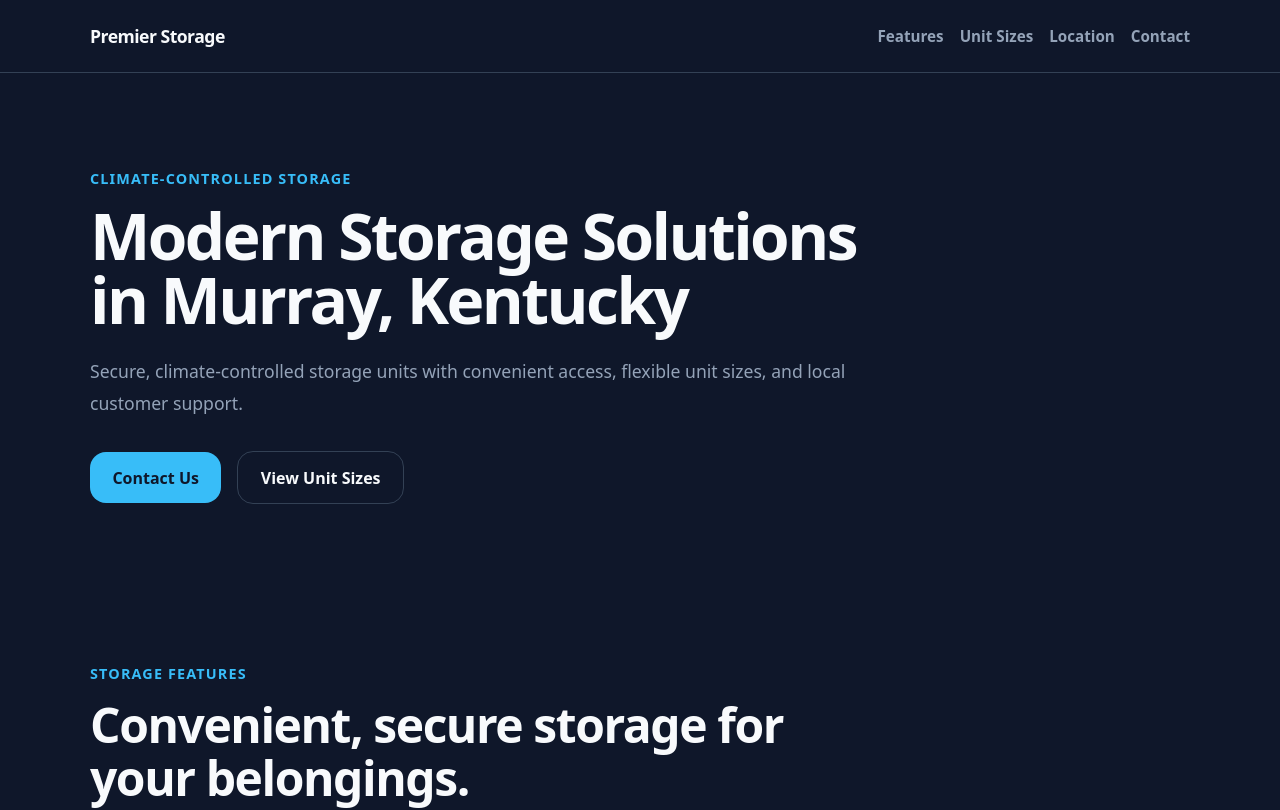
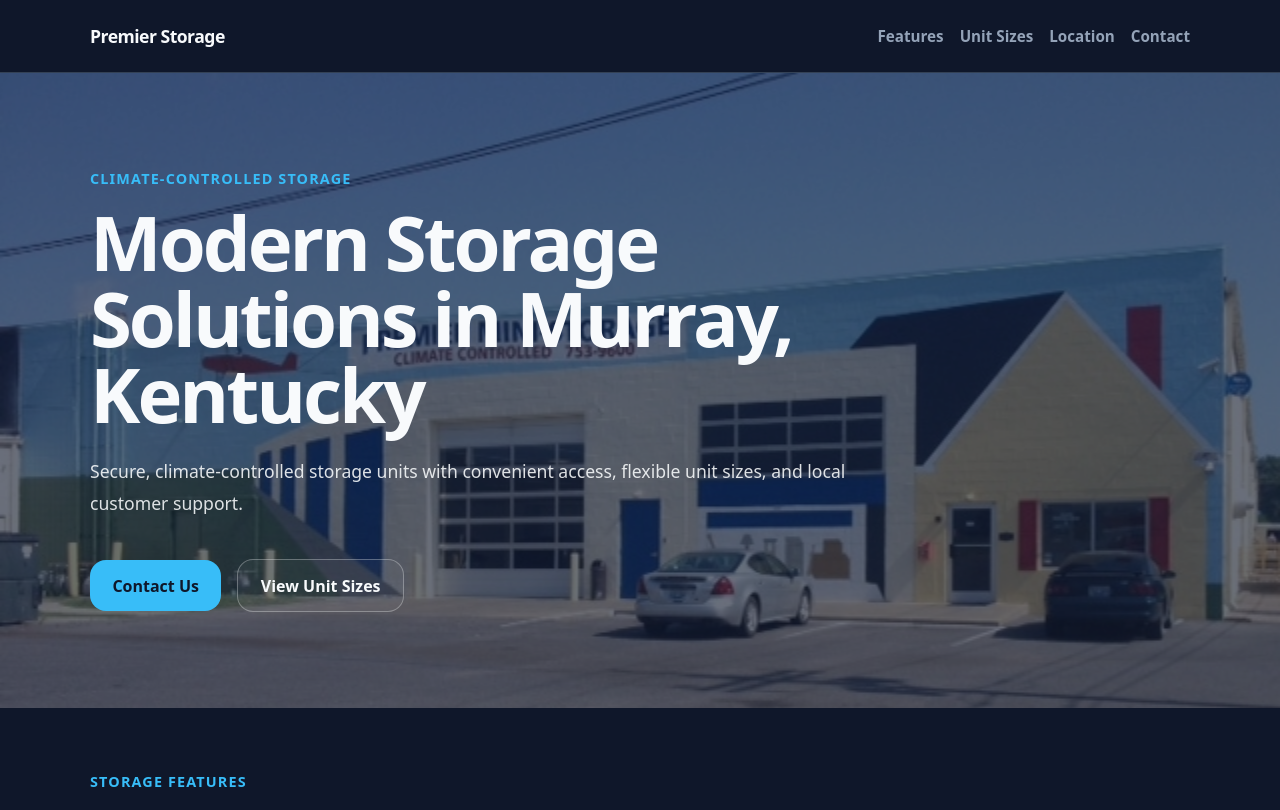
Before and after one commit to jprobussr/premier-storage-redesign, a React (Vite) app in the folder premier-storage-redesign/: page / in a window 1280 px wide. Shown: the top 810 px of the page. Built offline with nearby package versions, Linux system fonts and the light colour scheme.

Commit message:
refactor: improve hero contrast and readability

```diff
--- a/premier-storage-redesign/src/App.css
+++ b/premier-storage-redesign/src/App.css
@@ -47,5 +47,6 @@
 }
 
 .button-secondary {
-  border: 1px solid var(--border);
+  border: 1px solid rgba(248, 250, 252, 0.3);
+  background: rgba(255, 255, 255, 0.04);
 }
--- a/premier-storage-redesign/src/components/Hero.css
+++ b/premier-storage-redesign/src/components/Hero.css
@@ -1,5 +1,24 @@
 .hero {
+  min-height: 70vh;
+  display: flex;
+  align-items: center;
+  position: relative;
   padding-block: 6rem;
+  background-size: cover;
+  background-position: center;
+  overflow: hidden;
+}
+
+.hero::before {
+  content: '';
+  position: absolute;
+  inset: 0;
+  background: rgba(15, 23, 42, 0.62);
+}
+
+.hero .container {
+  position: relative;
+  z-index: 1;
 }
 
 .hero-content {
@@ -8,14 +27,14 @@
 
 .hero h1 {
   margin: 0;
-  font-size: clamp(2rem, 7vw, 4rem);
+  font-size: clamp(3rem, 6vw, 4.75rem);
   line-height: 1;
   letter-spacing: -0.04em;
 }
 
 .hero-text {
   margin: 1.5rem 0 0;
-  color: var(--muted);
+  color: rgba(248, 250, 252, 0.88);
   font-size: 1.1rem;
   line-height: 1.8;
 }
@@ -24,7 +43,7 @@
   display: flex;
   align-items: center;
   gap: 1rem;
-  margin-top: 2rem;
+  margin-top: 2.5rem;
 }
 
 @media (max-width: 640px) {
--- a/premier-storage-redesign/src/components/Hero.jsx
+++ b/premier-storage-redesign/src/components/Hero.jsx
@@ -1,10 +1,9 @@
 import './Hero.css';
-
-import React from 'react';
+import storageBuilding from '../assets/premier-storage-image.jpg';
 
 const Hero = () => {
   return (
-    <section className="hero section" id="top">
+    <section className="hero section" id="top" style={{backgroundImage: `url(${storageBuilding})`}}>
       <div className="container">
         <div className="hero-content">
           <p className="eyebrow">Climate-Controlled Storage</p>
@@ -14,8 +13,12 @@ const Hero = () => {
             flexible unit sizes, and local customer support.
           </p>
           <div className="hero-actions">
-            <a href="#contact" className='button button-primary'>Contact Us</a>
-            <a href="#units" className='button button-secondary'>View Unit Sizes</a>
+            <a href="#contact" className="button button-primary">
+              Contact Us
+            </a>
+            <a href="#units" className="button button-secondary">
+              View Unit Sizes
+            </a>
           </div>
         </div>
       </div>
```
Also changed, not shown: premier-storage-redesign/src/assets/premier-storage-image.jpg (added).
